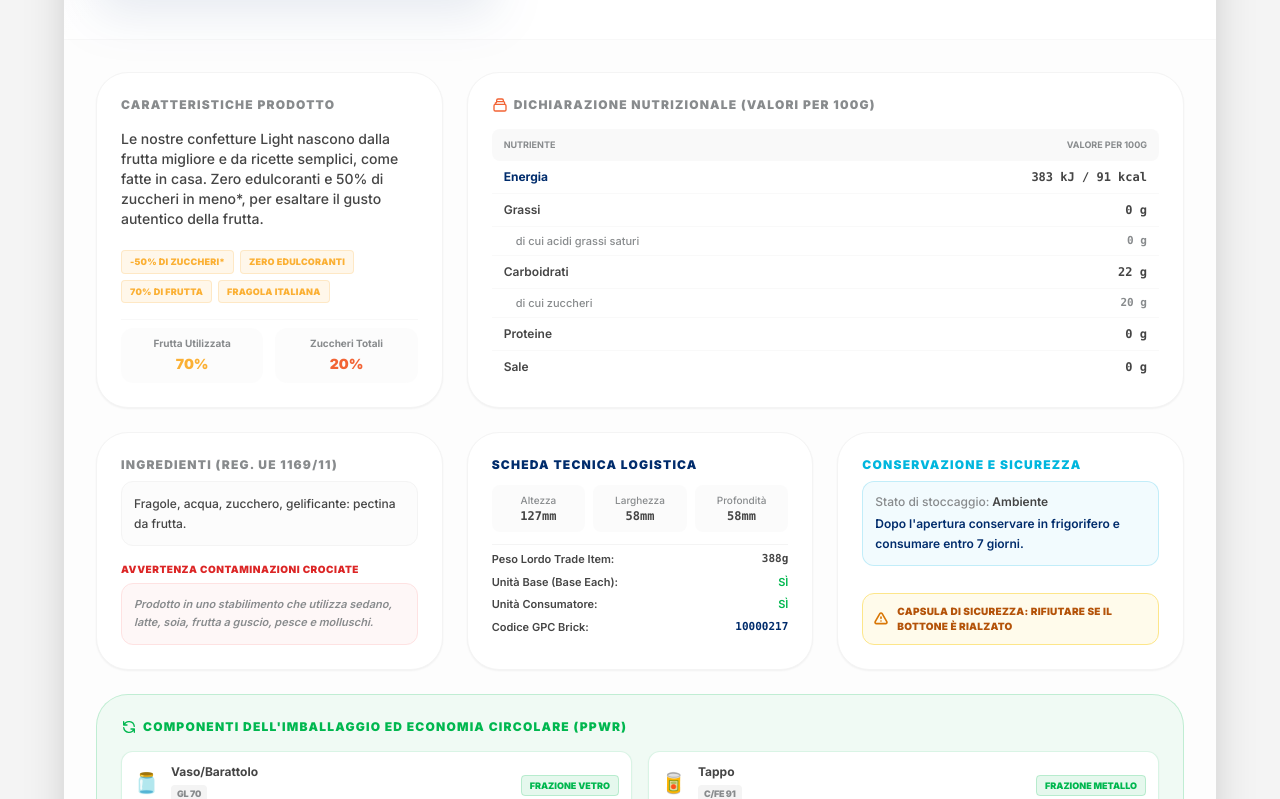
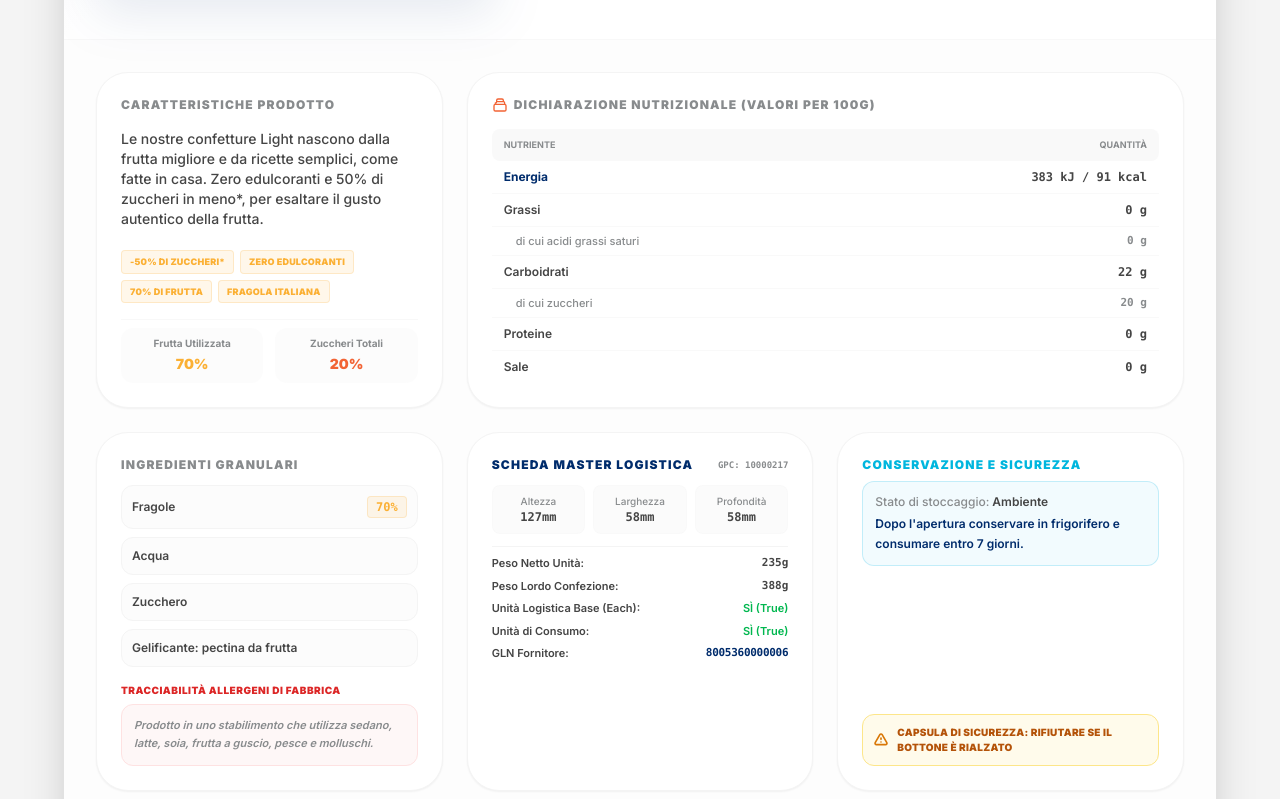
Before and after one commit to marcoruberto-gs1it/demo-gs1-italy-digital-link-web-vocabulary, an Angular app: page /01/8005360007746 in a window 1280 px wide. Shown: the part 381-1180 px from the top of the page. Built offline with nearby package versions, Linux system fonts and the light colour scheme.

Commit message:
update info

```diff
--- a/src/app/product-component/product-component.html
+++ b/src/app/product-component/product-component.html
@@ -30,7 +30,7 @@
               <strong>{{ product.netWeight }}g e</strong>
             </div>
             <div class="text-xs font-bold text-gs1-darkgray bg-white p-2.5 rounded-xl shadow-sm border border-gs1-lightgray flex items-center justify-between">
-              <span class="text-gs1-mediumdark font-medium">Mercato:</span>
+              <span class="text-gs1-mediumdark font-medium">Target:</span>
               <strong class="text-gs1-blue">IT</strong>
             </div>
           </div>
@@ -105,7 +105,7 @@
               <thead class="bg-gs1-lightgray/50 text-gs1-mediumdark font-black uppercase text-[9px]">
                 <tr>
                   <th class="px-3 py-2 rounded-l-lg">Nutriente</th>
-                  <th class="px-3 py-2 rounded-r-lg text-right">Valore per 100g</th>
+                  <th class="px-3 py-2 rounded-r-lg text-right">Quantità</th>
                 </tr>
               </thead>
               <tbody class="divide-y divide-gs1-lightgray/50 font-semibold">
@@ -142,15 +142,22 @@
           </div>
         </section>
 
-        <section class="bg-white rounded-[2rem] p-6 border border-gs1-lightgray shadow-sm space-y-4">
+        <section class="bg-white rounded-[2rem] p-6 border border-gs1-lightgray shadow-sm flex flex-col justify-between space-y-4">
           <div>
-            <h3 class="text-xs font-black uppercase tracking-widest text-gs1-mediumdark mb-2">Ingredienti (Reg. UE 1169/11)</h3>
-            <p class="text-xs text-gs1-darkgray leading-relaxed font-medium p-3 bg-gs1-lightgray/30 rounded-xl border border-gs1-lightgray">
-              {{ product.ingredients }}
-            </p>
+            <h3 class="text-xs font-black uppercase tracking-widest text-gs1-mediumdark mb-3">Ingredienti Granulari</h3>
+            <div class="space-y-2">
+              @for (ing of product.ingredientsList; track ing.name) {
+                <div class="flex items-center justify-between p-2.5 bg-gs1-lightgray/30 rounded-xl border border-gs1-lightgray text-xs font-semibold">
+                  <span class="text-gs1-darkgray">{{ ing.name }}</span>
+                  @if (ing.percentage) {
+                    <span class="font-mono text-gs1-peach bg-gs1-peach/10 px-2 py-0.5 rounded border border-gs1-peach/20">{{ ing.percentage }}</span>
+                  }
+                </div>
+              }
+            </div>
           </div>
           <div>
-            <span class="block text-[10px] font-black uppercase tracking-wider text-red-600 mb-1.5">Avvertenza Contaminazioni Crociate</span>
+            <span class="block text-[10px] font-black uppercase tracking-wider text-red-600 mb-1.5">Tracciabilità Allergeni di Fabbrica</span>
             <p class="text-[11px] text-gs1-mediumdark leading-relaxed font-semibold italic bg-red-50/60 p-3 rounded-xl border border-red-100">
               {{ product.allergensStatement }}
             </p>
@@ -158,26 +165,32 @@
         </section>
 
         <section class="bg-white rounded-[2rem] p-6 border border-gs1-lightgray shadow-sm space-y-3">
-          <h3 class="text-xs font-black uppercase tracking-widest text-gs1-blue">Scheda Tecnica Logistica</h3>
+          <h3 class="text-xs font-black uppercase tracking-widest text-gs1-blue flex items-center justify-between">
+            <span>Scheda Master Logistica</span>
+            <span class="text-[9px] text-gs1-mediumdark font-mono uppercase tracking-normal">GPC: {{ product.gpcCode }}</span>
+          </h3>
+
           <div class="grid grid-cols-3 gap-2 text-center text-[10px] font-bold">
-            <div class="bg-gs1-lightgray/40 p-2 rounded-lg">
+            <div class="bg-gs1-lightgray/40 p-2 rounded-lg border border-gs1-lightgray/40">
               <span class="text-gs1-mediumdark block font-medium">Altezza</span>
               <strong class="font-mono text-gs1-darkgray text-xs">{{ product.dimensions.height }}{{ product.dimensions.unit }}</strong>
             </div>
-            <div class="bg-gs1-lightgray/40 p-2 rounded-lg">
+            <div class="bg-gs1-lightgray/40 p-2 rounded-lg border border-gs1-lightgray/40">
               <span class="text-gs1-mediumdark block font-medium">Larghezza</span>
               <strong class="font-mono text-gs1-darkgray text-xs">{{ product.dimensions.width }}{{ product.dimensions.unit }}</strong>
             </div>
-            <div class="bg-gs1-lightgray/40 p-2 rounded-lg">
+            <div class="bg-gs1-lightgray/40 p-2 rounded-lg border border-gs1-lightgray/40">
               <span class="text-gs1-mediumdark block font-medium">Profondità</span>
               <strong class="font-mono text-gs1-darkgray text-xs">{{ product.dimensions.depth }}{{ product.dimensions.unit }}</strong>
             </div>
           </div>
-          <div class="space-y-1.5 pt-1.5 border-t border-gs1-lightgray text-[11px] font-semibold text-gs1-darkgray">
-            <div class="flex justify-between"><span>Peso Lordo Trade Item:</span> <span class="font-mono">{{ product.grossWeight }}g</span></div>
-            <div class="flex justify-between"><span>Unità Base (Base Each):</span> <span class="text-gs1-forest">SÌ</span></div>
-            <div class="flex justify-between"><span>Unità Consumatore:</span> <span class="text-gs1-forest">SÌ</span></div>
-            <div class="flex justify-between"><span>Codice GPC Brick:</span> <span class="font-mono text-gs1-blue">{{ product.gpcCode }}</span></div>
+
+          <div class="space-y-1.5 pt-2 border-t border-gs1-lightgray text-[11px] font-semibold text-gs1-darkgray">
+            <div class="flex justify-between"><span>Peso Netto Unità:</span> <span class="font-mono">{{ product.netWeight }}g</span></div>
+            <div class="flex justify-between"><span>Peso Lordo Confezione:</span> <span class="font-mono">{{ product.grossWeight }}g</span></div>
+            <div class="flex justify-between"><span>Unità Logistica Base (Each):</span> <span class="text-gs1-forest">SÌ (True)</span></div>
+            <div class="flex justify-between"><span>Unità di Consumo:</span> <span class="text-gs1-forest">SÌ (True)</span></div>
+            <div class="flex justify-between"><span>GLN Fornitore:</span> <span class="font-mono text-gs1-blue tracking-tight">{{ product.brandOwner.gln }}</span></div>
           </div>
         </section>
 
@@ -228,7 +241,7 @@
           <svg class="w-6 h-6" fill="none" stroke="currentColor" viewBox="0 0 24 24"><path stroke-linecap="round" stroke-linejoin="round" stroke-width="2" d="M19 21V5a2 2 0 00-2-2H7a2 2 0 00-2 2v16m14 0h2m-2 0h-5m-9 0H3m2 0h5M9 7h1m-1 4h1m4-4h1m-1 4h1m-5 10v-5a1 1 0 011-1h2a1 1 0 011 1v5m-4 0h4"></path></svg>
         </div>
         <div>
-          <span class="block text-[9px] uppercase font-black text-gs1-mediumdark tracking-wider mb-0.5">Fornitore delle Informazioni anagrafiche</span>
+          <span class="block text-[9px] uppercase font-black text-gs1-mediumdark tracking-wider mb-0.5">Fornitore delle Informazioni Anagrafiche</span>
           <strong class="block text-gs1-blue text-xs font-bold leading-tight mb-0.5">{{ product.brandOwner.name }}</strong>
           <span class="text-[11px] text-gs1-mediumdark block leading-snug">{{ product.brandOwner.streetAddress }}, {{ product.brandOwner.postalCode }} {{ product.brandOwner.city }} ({{ product.brandOwner.province }}) - {{ product.brandOwner.telephone }}</span>
         </div>
--- a/src/app/product-component/product-component.ts
+++ b/src/app/product-component/product-component.ts
@@ -12,12 +12,12 @@ export class ProductComponent implements OnInit {
   hasBatch = false;
   hasBestBefore = false;
 
-  // Dati reali estratti dalle fonti ufficiali GS1 del prodotto
+  // Dati reali certificati estratti dalle fonti ufficiali GS1 del prodotto [cite: 81, 86]
   product = {
-    nameIT: 'Confettura extra di fragole a ridotto contenuto di zuccheri',
-    functionalName: 'Confettura light',
-    shortDescription: 'Confettura Fragola Light',
-    gtin: '8005360007746',
+    nameIT: 'Confettura extra di fragole a ridotto contenuto di zuccheri', // [cite: 81, 86]
+    functionalName: 'Confettura light', // [cite: 81]
+    shortDescription: 'Confettura Fragola Light', // [cite: 81]
+    gtin: '8005360007746', // [cite: 81, 86]
     batch: '',
     bestBefore: '',
     bestBeforeFormatted: '',
@@ -28,75 +28,84 @@ export class ProductComponent implements OnInit {
     currency: 'EUR',
     stockStatus: 'InStock',
     stockDisplay: 'Disponibile',
-    gpcCategory: '10000217 - Marmellate/Confetture (Ambiente)',
-    gpcCode: '10000217',
-    targetMarkets: ['ITALIA (380)'],
+    gpcCategory: '10000217 - Marmellate/Confetture (Ambiente)', // [cite: 81, 86]
+    gpcCode: '10000217', // [cite: 81]
+    targetMarkets: ['ITALIA (380)'], // [cite: 81, 86]
 
     // --- DATI DI ETICHETTA E COMPOSIZIONE ---
-    ingredients: 'Fragole, acqua, zucchero, gelificante: pectina da frutta.',
-    fruitContent: '70g per 100g di prodotto finito',
-    fruitPercentage: 70,
-    sugarContent: '20g per 100g',
-    sugarPercentage: 20,
+    ingredients: 'Fragole, acqua, zucchero, gelificante: pectina da frutta.', // [cite: 81, 86]
+    fruitContent: '70g per 100g di prodotto finito', // [cite: 86]
+    fruitPercentage: 70, // [cite: 86]
+    sugarContent: '20g per 100g', // [cite: 86]
+    sugarPercentage: 20, // [cite: 86]
 
-    // Allergeni con evidenza delle contaminazioni crociate (MAY_CONTAIN)
-    allergensStatement: 'Prodotto in uno stabilimento che utilizza sedano, latte, soia, frutta a guscio, pesce e molluschi.',
-    allergensList: ['Sedano', 'Pesce', 'Latte', 'Molluschi', 'Soia', 'Frutta a guscio'],
+    // Lista ingredienti strutturata per la vista granulare [cite: 86]
+    ingredientsList: [
+      { name: 'Fragole', percentage: '70%' }, // [cite: 86]
+      { name: 'Acqua', percentage: null }, // [cite: 86]
+      { name: 'Zucchero', percentage: null }, // [cite: 86]
+      { name: 'Gelificante: pectina da frutta', percentage: null } // [cite: 86]
+    ],
+
+    // Allergeni con evidenza delle contaminazioni crociate (MAY_CONTAIN) [cite: 86]
+    allergensStatement: 'Prodotto in uno stabilimento che utilizza sedano, latte, soia, frutta a guscio, pesce e molluschi.', // [cite: 86]
+    allergensList: ['Sedano', 'Pesce', 'Latte', 'Molluschi', 'Soia', 'Frutta a guscio'], // [cite: 86]
 
     // --- MARKETING & SICUREZZA ---
-    brandName: 'Le Conserve della Nonna',
-    subBrand: 'Light',
-    marketingText: 'Le nostre confetture Light nascono dalla frutta migliore e da ricette semplici, come fatte in casa. Zero edulcoranti e 50% di zuccheri in meno*, per esaltare il gusto autentico della frutta.',
-    features: ['-50% di zuccheri*', 'Zero edulcoranti', '70% di Frutta', 'Fragola Italiana'],
-    safetyWarning: 'CAPSULA DI SICUREZZA: RIFIUTARE SE IL BOTTONE È RIALZATO',
-    storageInstructions: 'Dopo l\'apertura conservare in frigorifero e consumare entro 7 giorni.',
-    storageType: 'Ambiente',
+    brandName: 'Le Conserve della Nonna', // [cite: 81, 86]
+    subBrand: 'Light', // [cite: 86]
+    marketingText: 'Le nostre confetture Light nascono dalla frutta migliore e da ricette semplici, come fatte in casa. Zero edulcoranti e 50% di zuccheri in meno*, per esaltare il gusto autentico della frutta.', // [cite: 86]
+    features: ['-50% di zuccheri*', 'Zero edulcoranti', '70% di Frutta', 'Fragola Italiana'], // [cite: 86]
+    safetyWarning: 'CAPSULA DI SICUREZZA: RIFIUTARE SE IL BOTTONE È RIALZATO', // [cite: 86]
+    storageInstructions: 'Dopo l\'apertura conservare in frigorifero e consumare entro 7 giorni.', // [cite: 81, 86]
+    storageType: 'Ambiente', // [cite: 81, 86]
 
     // --- DATI LOGISTICI COMPLETI ---
-    netWeight: '235',
-    grossWeight: '388',
+    netWeight: '235', // [cite: 81, 86]
+    grossWeight: '388', // [cite: 81, 86]
     dimensions: {
-      height: '127',
-      width: '58',
-      depth: '58',
-      unit: 'mm'
+      height: '127', // [cite: 81, 86]
+      width: '58', // [cite: 81, 86]
+      depth: '58', // [cite: 86]
+      unit: 'mm' // [cite: 81]
     },
     logisticsInfo: {
-      isBaseUnit: true,
-      isConsumerUnit: true,
-      isOrderable: false,
-      isInvoiceable: true
+      isBaseUnit: true, // [cite: 81]
+      isConsumerUnit: true, // [cite: 81]
+      isOrderable: false, // [cite: 81]
+      isInvoiceable: true // [cite: 81]
     },
 
     // --- VALORI NUTRIZIONALI REALI ---
     nutrition: {
-      energyKJ: 383,
-      energyKcal: 91,
-      fat: 0,
-      saturatedFat: 0,
-      carbohydrates: 22,
-      sugars: 20,
+      energyKJ: 383, // [cite: 86]
+      energyKcal: 91, // [cite: 86]
+      fat: 0, // [cite: 86]
+      saturatedFat: 0, // [cite: 86]
+      carbohydrates: 22, // [cite: 86]
+      sugars: 20, // [cite: 86]
       fiber: 0,
-      protein: 0,
-      salt: 0
+      protein: 0, // [cite: 86]
+      salt: 0 // [cite: 86]
     },
 
     // --- PACKAGING E RICICLO (PPWR) ---
     packaging: [
-      { type: 'Vaso/Barattolo', material: 'Vetro Chiaro', code: 'GL 70', recycling: 'Vetro', icon: '🫙' },
-      { type: 'Tappo', material: 'Composito Plastica/Banda Stagnata', code: 'C/FE 91', recycling: 'Metallo', icon: '🥫' }
+      { type: 'Vaso/Barattolo', material: 'Vetro Chiaro', code: 'GL 70', recycling: 'Vetro', icon: '🫙' }, // [cite: 86]
+      { type: 'Tappo', material: 'Composito Plastica/Banda Stagnata', code: 'C/FE 91', recycling: 'Metallo', icon: '🥫' } // [cite: 86]
     ],
 
     // --- PRODUTTORE ---
     brandOwner: {
-      name: 'Gruppo Fini S.p.A. a socio unico',
-      streetAddress: 'Via Confine, 1583',
-      postalCode: '41017',
-      city: 'Ravarino',
-      province: 'MO',
+      name: 'Gruppo Fini S.p.A. a socio unico', // [cite: 81, 86]
+      gln: '8005360000006', // [cite: 81]
+      streetAddress: 'Via Confine, 1583', // [cite: 86]
+      postalCode: '41017', // [cite: 86]
+      city: 'Ravarino', // [cite: 86]
+      province: 'MO', // [cite: 86]
       countryCode: 'IT',
-      telephone: '+39 059 900432',
-      website: 'www.leconservedellanonna.it'
+      telephone: '+39 059 900432', // [cite: 86]
+      website: 'www.leconservedellanonna.it' // [cite: 86]
     }
   };
 
@@ -154,10 +163,28 @@ export class ProductComponent implements OnInit {
         '@type': 'ReferencedFileDetails',
         'referencedFileURL': { '@id': this.product.imageUrl }
       },
+
       'brandOwner': {
         '@type': 'Organization',
-        'organizationName': this.product.brandOwner.name
+        'organizationName': this.product.brandOwner.name,
+        'gln': this.product.brandOwner.gln,
+        'address': {
+          '@type': 'PostalAddress',
+          'streetAddress': this.product.brandOwner.streetAddress,
+          'postalCode': this.product.brandOwner.postalCode,
+          'addressLocality': this.product.brandOwner.city,
+          'addressRegion': this.product.brandOwner.province,
+          'addressCountry': {
+            '@type': 'Country',
+            'countryCode': this.product.brandOwner.countryCode
+          }
+        },
+        'telephone': this.product.brandOwner.telephone,
+        'homepage': {
+          '@id': 'https://' + this.product.brandOwner.website
+        }
       },
+
       'netWeight': {
         '@type': 'QuantitativeValue',
         'value': { '@value': this.product.netWeight, '@type': 'xsd:float' },
@@ -183,7 +210,24 @@ export class ProductComponent implements OnInit {
         'value': { '@value': this.product.dimensions.depth, '@type': 'xsd:float' },
         'unitCode': 'MMT'
       },
+
       'ingredientStatement': [{ '@value': this.product.ingredients, '@language': 'it' }],
+
+      'ingredient': [
+        {
+          '@type': 'FoodBeverageTobaccoIngredientDetails',
+          'ingredientName': [{ '@value': 'Fragole', '@language': 'it' }],
+          'ingredientContentPercentage': {
+            '@type': 'QuantitativeValue',
+            'value': { '@value': '70.0', '@type': 'xsd:float' },
+            'unitCode': 'P1'
+          }
+        },
+        { '@type': 'FoodBeverageTobaccoIngredientDetails', 'ingredientName': [{ '@value': 'Acqua', '@language': 'it' }] },
+        { '@type': 'FoodBeverageTobaccoIngredientDetails', 'ingredientName': [{ '@value': 'Zucchero', '@language': 'it' }] },
+        { '@type': 'FoodBeverageTobaccoIngredientDetails', 'ingredientName': [{ '@value': 'Gelificante: pectina da frutta', '@language': 'it' }] }
+      ],
+
       'consumerStorageInstructions': [{ '@value': this.product.storageInstructions, '@language': 'it' }],
 
       'nutrientBasisQuantity': {
```
